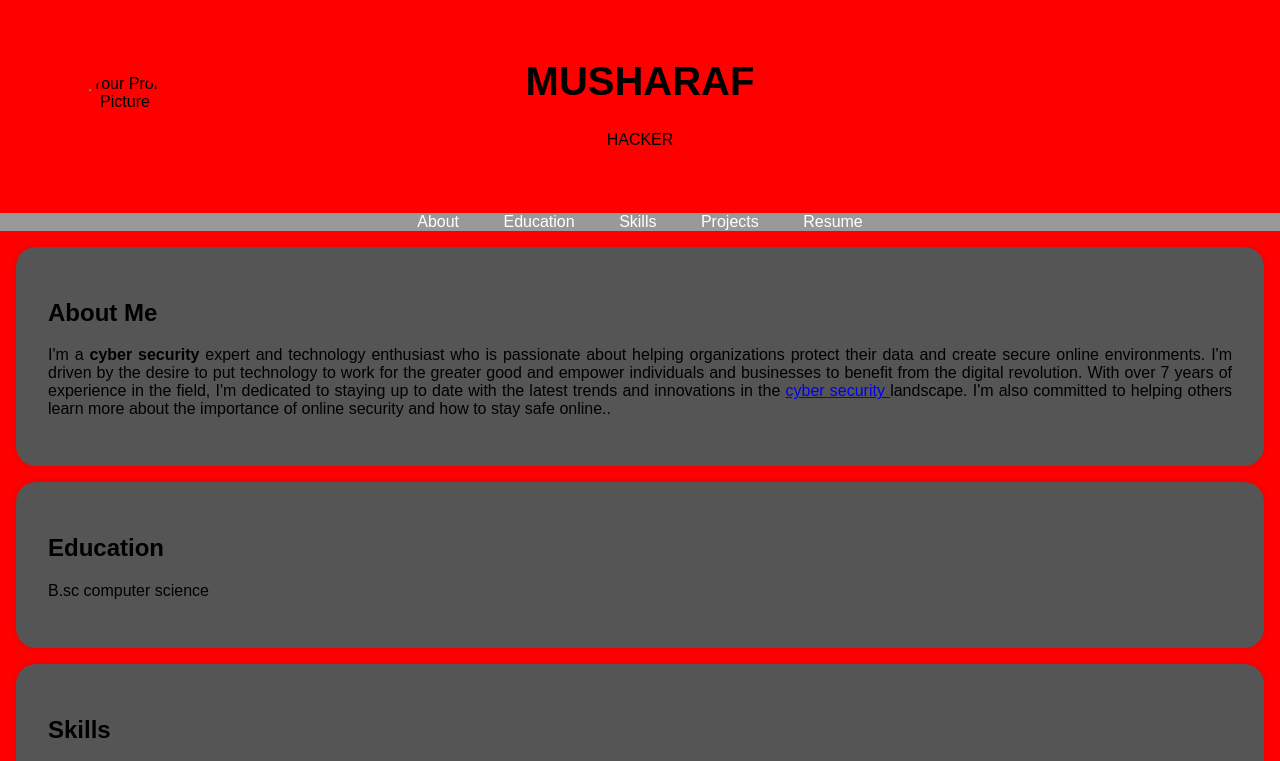
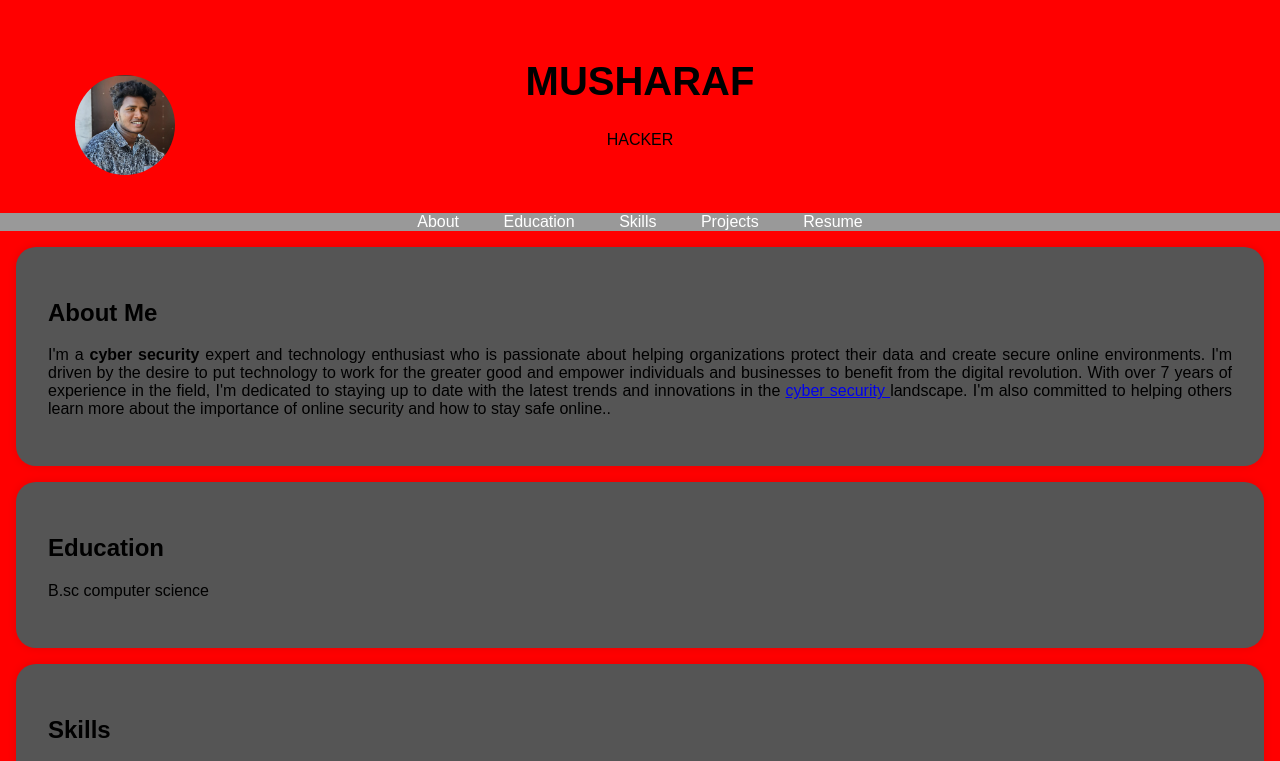
Before and after one commit to Musharaf205/Digital_portfolio, a plain HTML site: page index.html in a window 1280 px wide. Shown: the top 761 px of the page. Drawn offline with Linux system fonts and the light colour scheme.

Commit message:
Update index.html

```diff
--- a/index.html
+++ b/index.html
@@ -95,7 +95,7 @@
     <header>
         <div class="header-content">
             <!-- Add your profile picture here -->
-            <img src="IMG-20250327-WA0003.jpg"
+            <img src="Photo.jpg"
                 alt="Your Profile Picture"    class="profile-picture">
             <h1>MUSHARAF</h1>
             <p>HACKER</p>
```
